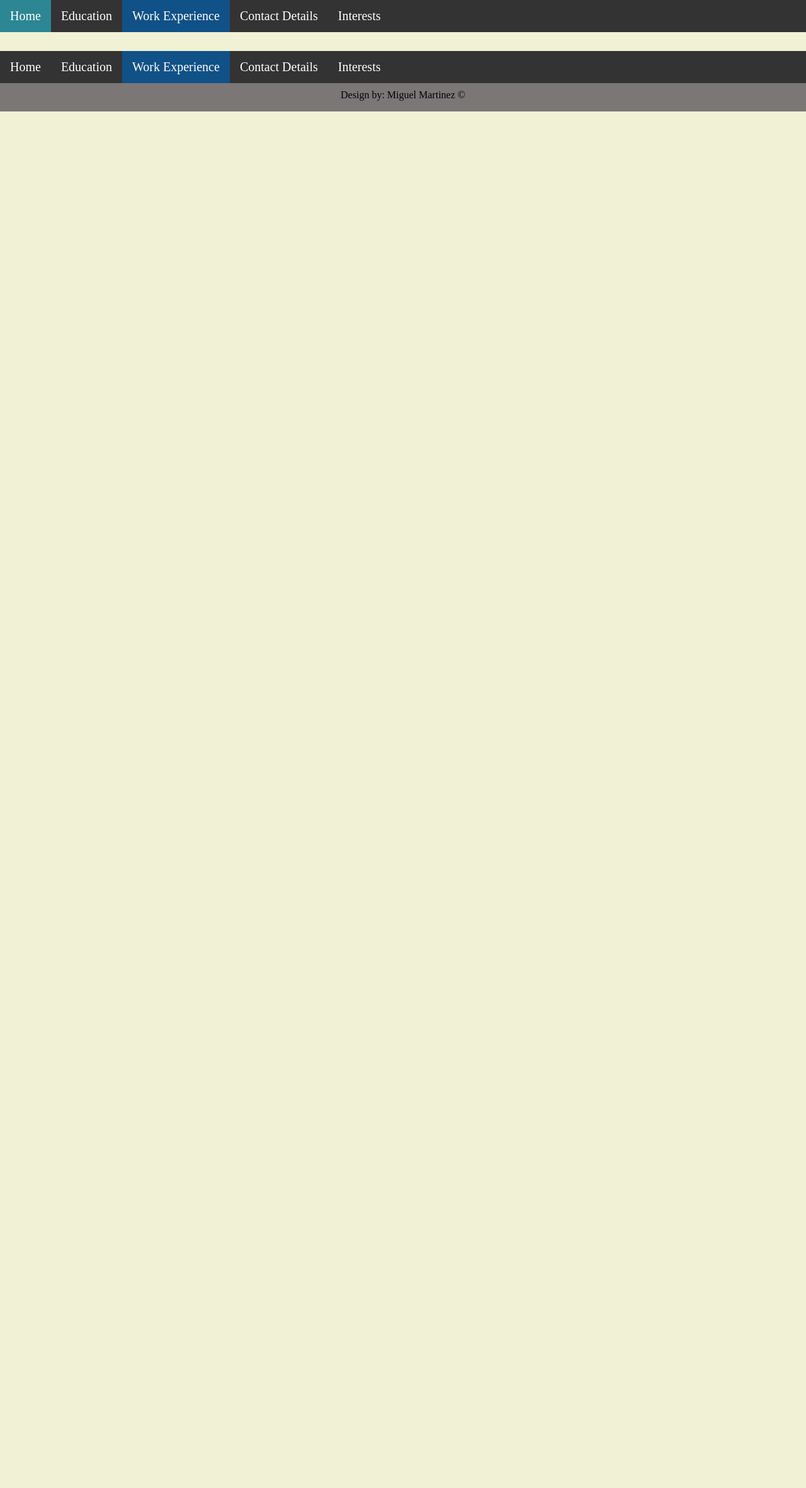
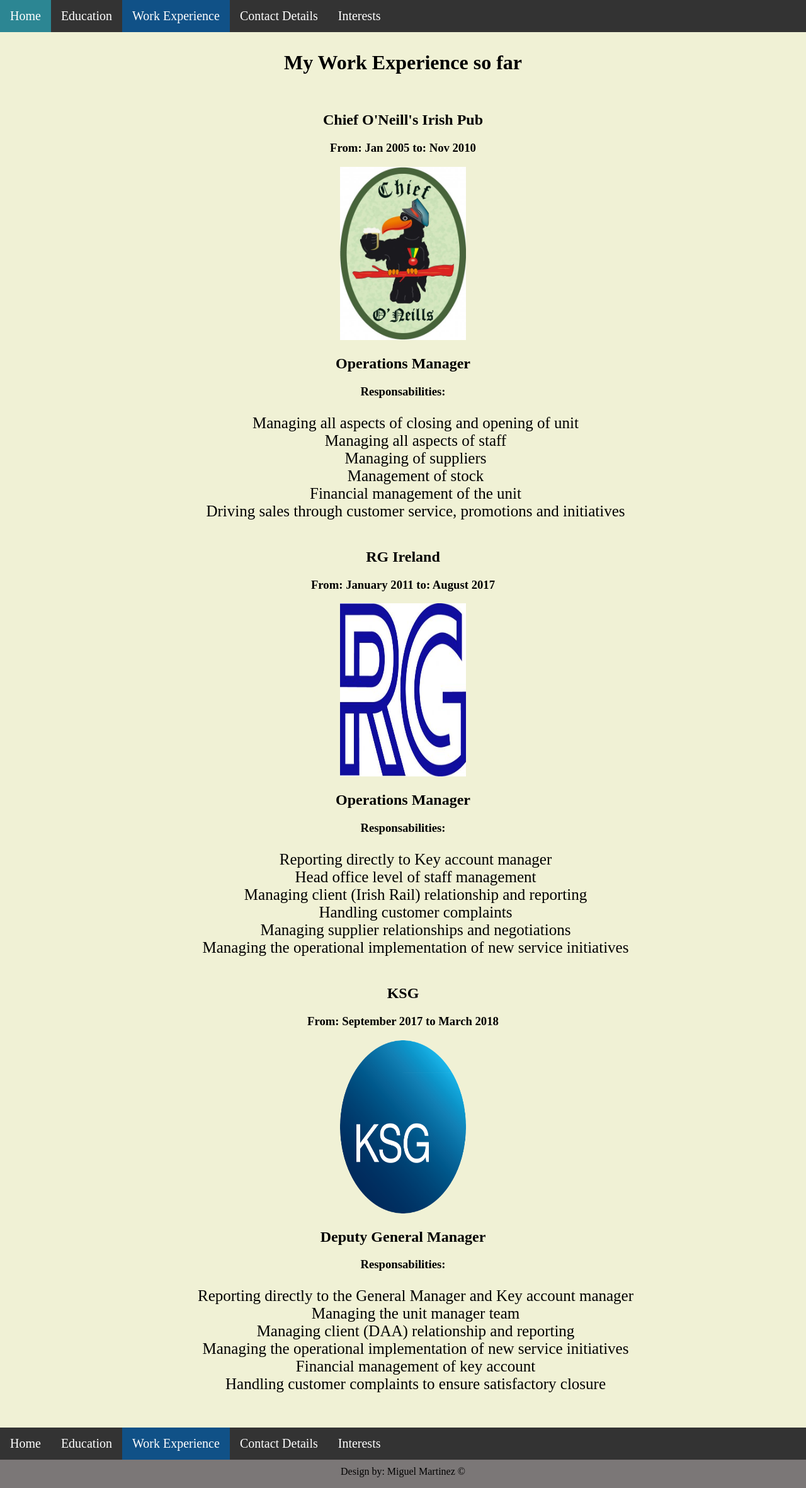
Before and after one commit to Miguelmargar/ucd_web_app_dev_assignments, a PHP site: page /workexp.html in a window 1280 px wide. Shown: the whole page at 63% size. Before the commit the page ends 177 px from the top, so only its background shows below. Run offline with PHP 8.4, Linux system fonts and the light colour scheme.

Commit message:
started workexp.html

```diff
--- a/assignment1/style.css
+++ b/assignment1/style.css
@@ -124,3 +124,18 @@ th, td {
     height: 25px;
     text-align: center;
 }
+
+/*Work exp-------------------------------*/
+
+.work {
+    display: inline-block;
+}
+
+#ulwork {
+    list-style-type: none;
+    font-size: 25px;
+}
+
+.liwork {
+    float: none;
+}
--- a/assignment1/workexp.html
+++ b/assignment1/workexp.html
@@ -21,6 +21,61 @@
         </ul>
         <!--NAV BAR ends------------------------------------------------->
     </header>
+    <main class="margin">
+        <h1>My Work Experience so far</h1>
+        <br>
+        <div class="work">
+            <h2>Chief O'Neill's Irish Pub</h2>
+            <h3>From: Jan 2005 to: Nov 2010</h3>
+            <img src="images/chief.jpg" alt="Chief O'Neill's" width="500" height="300" />
+            <div>
+                <h2>Operations Manager</h2>
+                <h3>Responsabilities:</h3>
+                <ol id="ulwork">
+                    <li class="liwork">Managing all aspects of closing and opening of unit</li>
+                    <li class="liwork">Managing all aspects of staff </li>
+                    <li class="liwork">Managing of suppliers</li>
+                    <li class="liwork">Management of stock</li>
+                    <li class="liwork">Financial management of the unit</li>
+                    <li class="liwork">Driving sales through customer service, promotions and initiatives</li>
+                </ol>
+            </div>
+        </div>
+        <div class="work">
+            <h2>RG Ireland</h2>
+            <h3>From: January 2011 to: August 2017</h3>
+            <img src="images/rg.jpg" alt="Rail Gourmet" width="500" height="300" />
+            <div>
+                <h2>Operations Manager</h2>
+                <h3>Responsabilities:</h3>
+                <ol id="ulwork">
+                    <li class="liwork">Reporting directly to Key account manager </li>
+                    <li class="liwork">Head office level of staff management  </li>
+                    <li class="liwork">Managing client (Irish Rail) relationship and reporting</li>
+                    <li class="liwork">Handling customer complaints</li>
+                    <li class="liwork">Managing supplier relationships and negotiations</li>
+                    <li class="liwork">Managing the operational implementation of new service initiatives</li>
+                </ol>
+            </div>
+        </div>
+        <div class="work">
+            <h2>KSG</h2>
+            <h3>From: September 2017 to March 2018</h3>
+            <img src="images/ksg.png" alt="KSG" width="500" height="300" />
+            <div>
+                <h2>Deputy General Manager</h2>
+                <h3>Responsabilities:</h3>
+                <ol id="ulwork">
+                    <li class="liwork">Reporting directly to the General Manager and Key account manager </li>
+                    <li class="liwork">Managing the unit manager team</li>
+                    <li class="liwork">Managing client (DAA) relationship and reporting</li>
+                    <li class="liwork">Managing the operational implementation of new service initiatives</li>
+                    <li class="liwork">Financial management of key account</li>
+                    <li class="liwork">Handling customer complaints to ensure satisfactory closure</li>
+                </ol>
+            </div>
+        </div>
+    </main>
     <footer>
         <ul class="navbar">
             <li><a href="index.html">Home</a></li>
```
Also changed, not shown: assignment1/images/chief.jpg (added), assignment1/images/ksg.png (added), assignment1/images/rg.jpg (added). Lines whose indentation alone changed are shown as unchanged.
